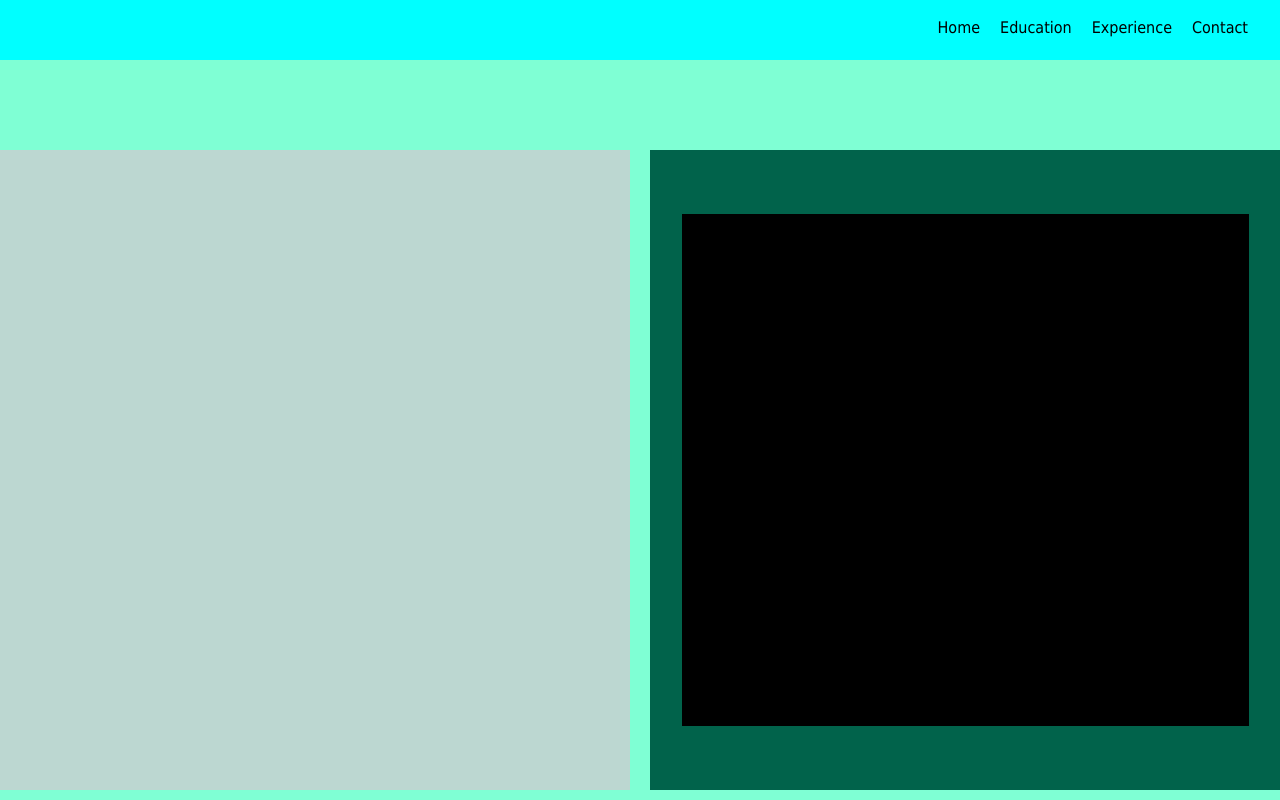
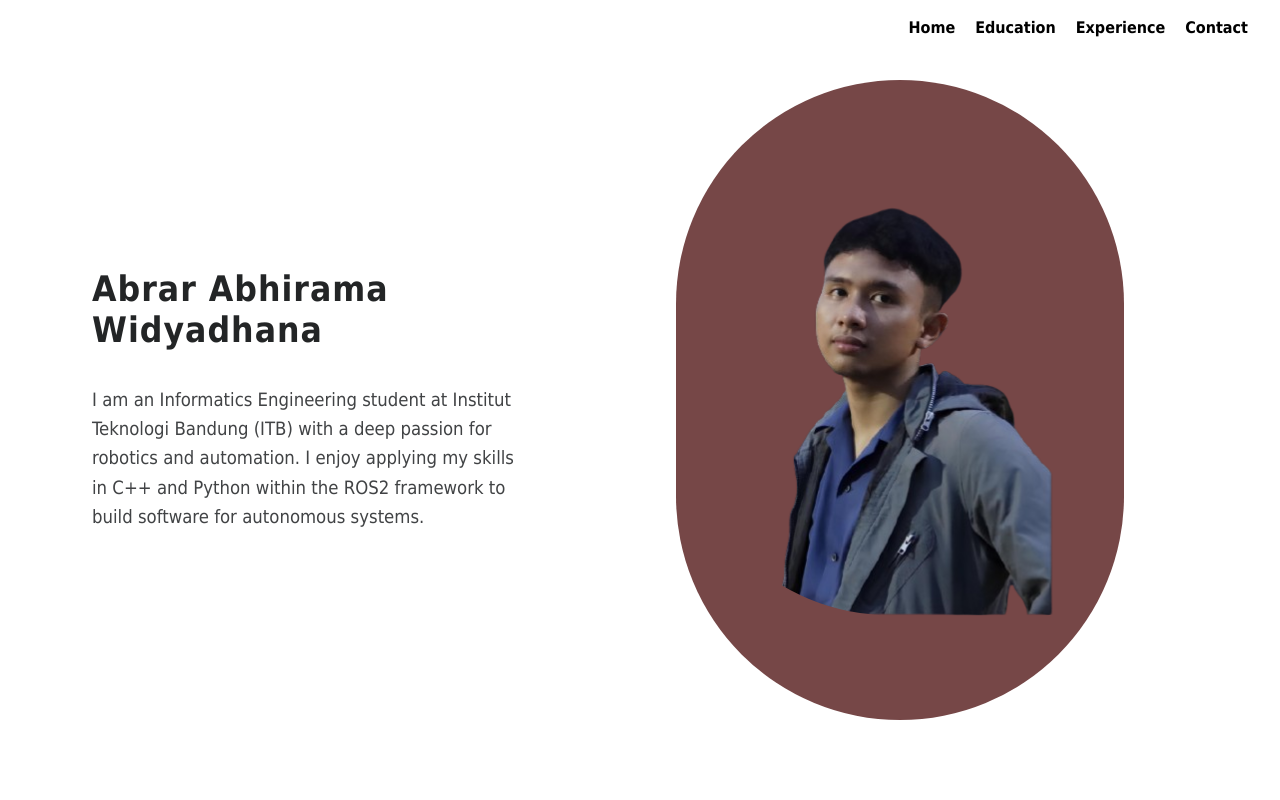
Before and after one commit to Abrar-Abhirama/Tugas1_IF3110, a plain HTML site: page index.html in a window 1280 px wide. Shown: the top 800 px of the page. Drawn offline with Linux system fonts and the light colour scheme.

Commit message:
setup all div

```diff
--- a/index.html
+++ b/index.html
@@ -13,9 +13,13 @@
 
         <!-- Home -->
         <div class = "home", id = "homepage">
-            <div class = "about"></div>
+            <div class = "about">
+                <h1>Abrar Abhirama Widyadhana</h1>
+                <h3>I am an Informatics Engineering student at Institut Teknologi Bandung (ITB) with a deep passion for robotics and automation. I enjoy applying my skills in C++ and Python within the ROS2 framework to build software for autonomous systems.</h3>
+            </div>
             <div class = "photo">
                 <div class = "back"></div>
+                <img src="images/photo2.png" class="photo-img" alt="Foto Profil">
             </div>
         </div>
 
--- a/style/index.css
+++ b/style/index.css
@@ -7,7 +7,7 @@ body {
 /* navbar */
 
 .navbar {
-  background-color: aqua;
+    background-color: rgba(255, 255, 255, 0.95);
     width: 100%;
     height: 60px;
     display: flex;
@@ -20,15 +20,32 @@ body {
     padding-top: 18px;
     /* padding-bottom: px; */
     position: fixed;
+    z-index: 9999;
 }
 
 .home-navbar {
-    color : black;
+    color : rgb(0, 0, 0);
+    font-weight: bold;
+}
+
+.education-navbar {
+    color : rgb(0, 0, 0);
+    font-weight: bold;
+}
+
+.experience-navbar {
+    color : rgb(0, 0, 0);
+    font-weight: bold;
+}
+
+.contact-navbar {
+    color : rgb(0, 0, 0);
+    font-weight: bold;
 }
 
 /* homepage */
 .home {
-    background-color: aquamarine;
+    background-color: rgb(255, 255, 255);
     width: 100%;
     height: 100%;
     display: flex;
@@ -36,29 +53,79 @@ body {
     align-items: center;
     justify-content: center;
     gap: 20px;
-    padding-top: 70px;
+    /* padding-top: 70px; */
+    /* padding-left: 20px; */
+    padding-bottom: 10px;
 }
 
 .about {
-    background-color: rgb(188, 215, 209);
-    width: 50%;
-    height: 80%;
+    /* background: rgba(255, 255, 255); */
+    width: 65%;
+    box-sizing: border-box;
+    display: flex;
+    max-width: 500px;
+    flex-direction: column;
+    align-items: flex-start;
+    justify-content: center;
+    gap: 18px;
+    padding: 36px 32px;
+}
+
+.about h1 {
+    color: #232526;
+    font-size: 2.2em;
+    font-weight: bold;
+    margin: 0 0 0.2em 0;
+    letter-spacing: 1px;
+}
+
+.about h3 {
+    color: #414345;
+    font-size: 1.15em;
+    font-weight: normal;
+    margin: 0.5em 0 0 0;
+    word-break: break-word;
+    max-width: 100%;
+    overflow-wrap: break-word;
+    line-height: 1.6;
+}
+
+.about p {
+    color: #232526;
+    font-size: 1em;
+    margin: 0.5em 0 0 0;
+    line-height: 1.7;
 }
 
 .photo {
-    background-color: rgb(1, 99, 75);
+    background-color: rgb(255, 255, 255);
     width: 50%;
     height: 80%;
     display: flex;
     flex-direction: column;
     align-items: center;
     justify-content: center;
+    position: relative;
 }
 
 .back {
-    background-color: black;
+    background-color: rgb(118, 71, 71);
+    width: 70%;
+    height: 100%;
+    position: relative;
+    z-index: 1;
+    border-radius: 300px;
+}
+
+.photo-img {
+    position: absolute;
+    top: 50%;
+    left: 60%;
+    transform: translate(-50%, -50%);
+    z-index: 2;
     width: 90%;
-    height: 80%;
+    border-radius: 1000px;
+
 }
 
 @media (max-width: 768px) {
@@ -86,7 +153,7 @@ body {
 }
 
 .education-title {
-    color:black;
+    color:rgb(255, 255, 255);
     margin-top: 0px;
 }
 
@@ -228,7 +295,8 @@ body {
     text-decoration: none;
     outline: none;
 }
-/* Responsive: home section stack, photo on top */
+
+
 @media (max-width: 768px) {
     .home {
         flex-direction: column-reverse;
```
Also changed, not shown: images/itb.png (added), images/photo.jpg (added), images/photo2.png (added), images/sma.png (added). Lines whose indentation alone changed are shown as unchanged.
